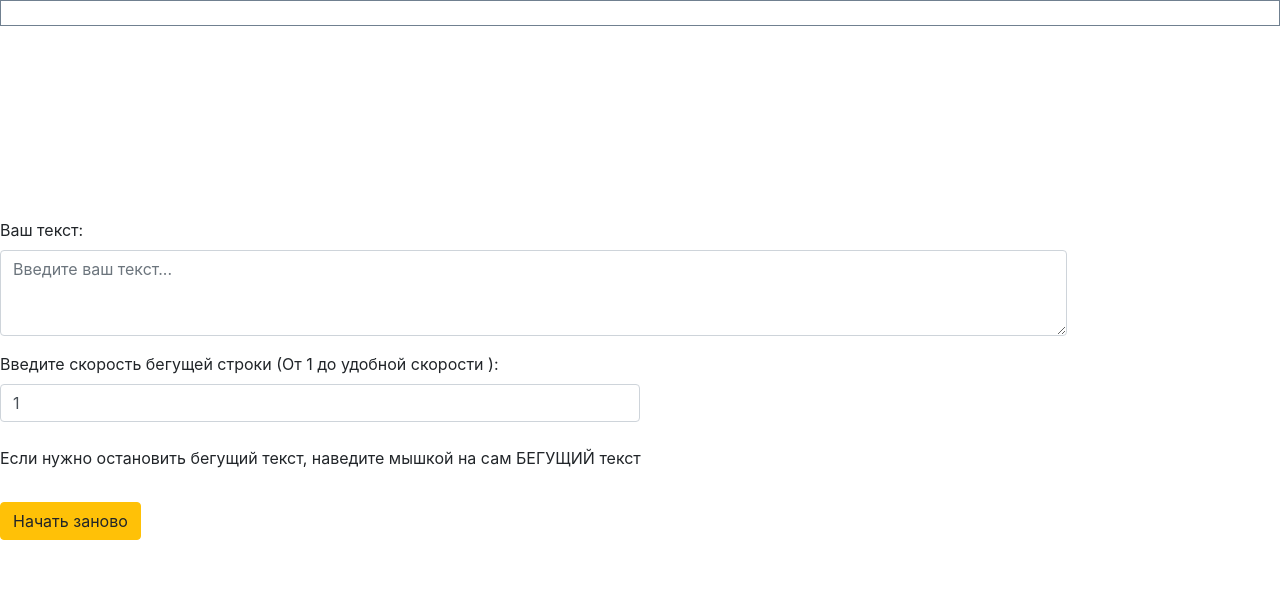
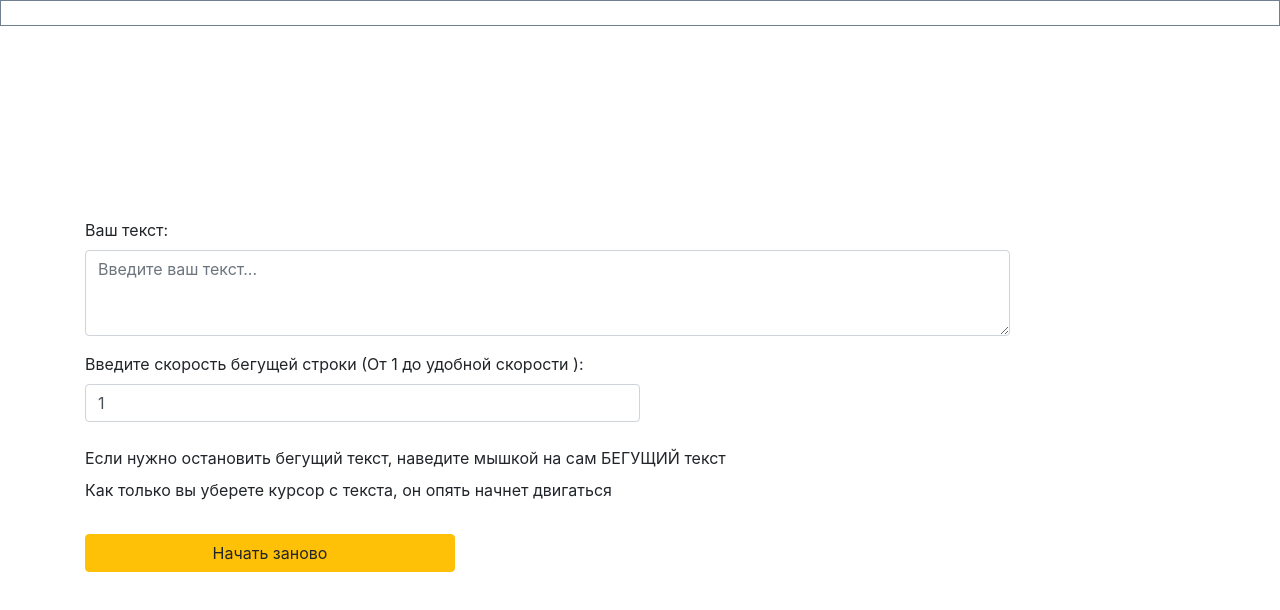
Before and after one commit to Anton-Volchkov/running-text, an Angular app: page / in a window 1280 px wide. Shown: the top 610 px of the page. Built offline with nearby package versions, Linux system fonts and the light colour scheme.

Commit message:
Change html in app-component

```diff
--- a/src/app/app.component.html
+++ b/src/app/app.component.html
@@ -1,7 +1,9 @@
 <div style="border: 1px solid slategrey;">
   <marquee onmouseover="this.stop()" onmouseout="this.start()" *ngIf="b" [attr.scrollamount]="speed" ><span style="font-size: 2.7em;">{{Text}}</span></marquee>
 </div>
-<br>
+
+<div class="container">
+  <br>
 <br>
 <br>
 <br>
@@ -13,9 +15,12 @@
 </div>
 
 <label>Введите скорость бегущей строки (От 1 до удобной скорости ):  </label>
-<input  class="form-control col-6" type="number" [(ngModel)]="speed">
+<input  class="form-control col-6" type="number" min='1' [(ngModel)]="speed">
 <br>
 <label>Если нужно остановить бегущий текст, наведите мышкой на сам БЕГУЩИЙ текст</label>
 <br>
+<label>Как только вы уберете курсор с текста, он опять начнет двигаться</label>
 <br>
-<button class="btn btn-warning" (click)="Change()">Начать заново</button>
+<br>
+<button class="btn btn-warning col-4" (click)="Change()">Начать заново</button>
+</div>
```
